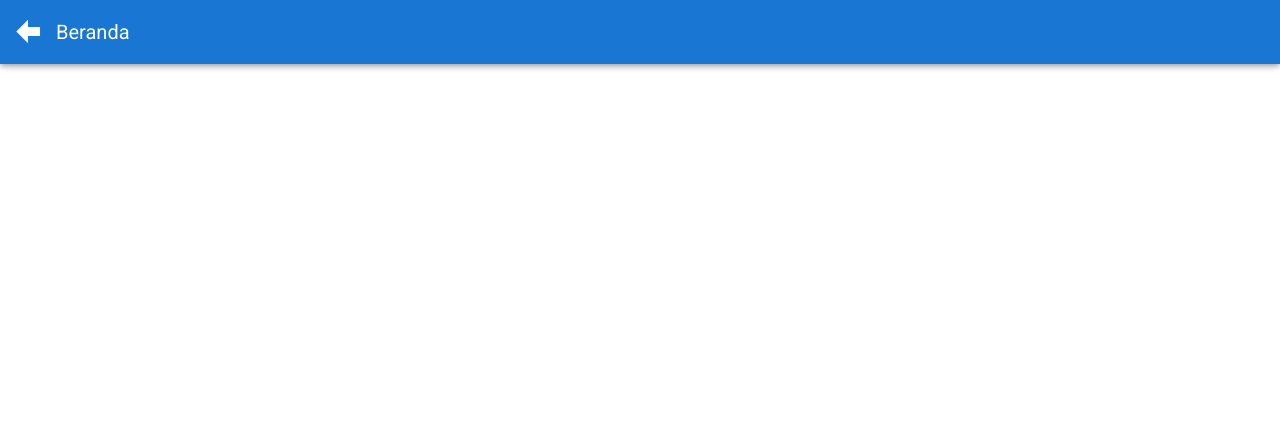
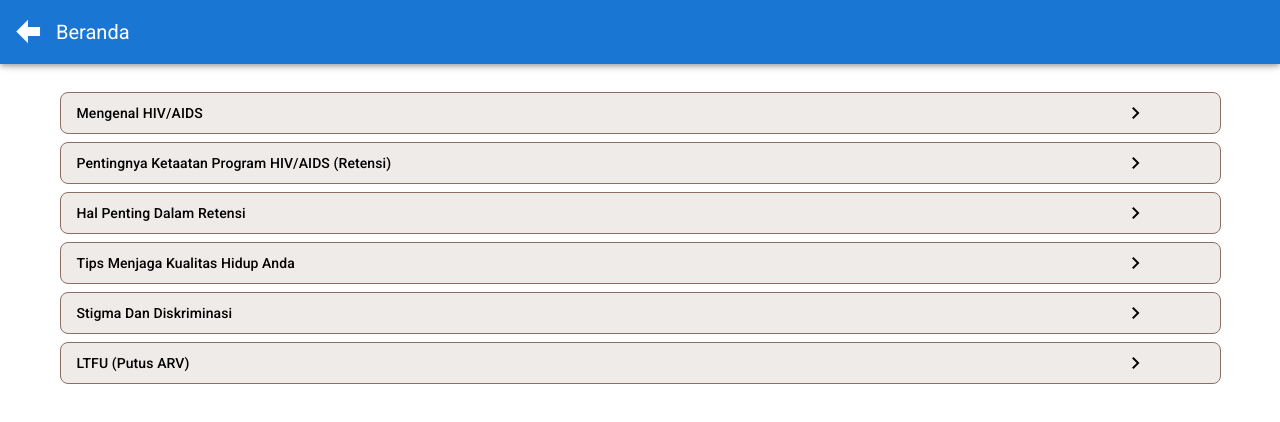
Before and after one commit to vhalegax/retensi-arv, a Nuxt app: page /informasi-hiv-aids-dan-retensi in a window 1280 px wide. Before the commit this address had no page. Shown: the top 422 px of the page. Built offline with nearby package versions, Linux system fonts and the light colour scheme.

Commit message:
feat: informasi hiv aids dan retensi

```diff
--- /dev/null
+++ b/pages/informasi-hiv-aids-dan-retensi/hal-penting-dalam-retensi.vue
@@ -0,0 +1,7 @@
+<template>
+  <v-row>
+    <v-col>
+      <h4> 1. Patuh program pengobatan ARV </h4>
+    </v-col>
+  </v-row>
+</template>
--- /dev/null
+++ b/pages/informasi-hiv-aids-dan-retensi/index.vue
@@ -0,0 +1,66 @@
+<template>
+  <div>
+    <v-list dense>
+      <v-list-item-group>
+        <v-list-item
+          v-for="(navBtn, i) in navigationButtons"
+          :key="i"
+          :style="`border: 1px solid #8D6E63 !important;`"
+          class="brown lighten-5 rounded-lg my-2"
+          nuxt
+          :to="navBtn.route"
+        >
+          <v-row align="center" class="py-1">
+            <v-col class="font-weight-medium subtitle-2 black--text">
+              {{ navBtn.title }}
+            </v-col>
+            <v-col cols="1" class="pa-1">
+              <v-icon color="black">mdi-chevron-right</v-icon>
+            </v-col>
+          </v-row>
+        </v-list-item>
+      </v-list-item-group>
+    </v-list>
+  </div>
+</template>
+
+<script>
+export default {
+  data() {
+    return {
+      navigationButtons: [
+        {
+          title: 'Mengenal HIV/AIDS',
+          icon: 'mdi-account',
+          route: 'mengenal-hiv-aids/',
+        },
+        {
+          title: 'Pentingnya Ketaatan Program HIV/AIDS (Retensi)',
+          icon: 'mdi-hospital-box',
+          route: 'pentingnya-Ketaatan-program-hiv-aids/',
+        },
+        {
+          title: 'Hal Penting Dalam Retensi',
+          icon: 'mdi-calendar-month-outline',
+          route: 'hal-penting-dalam-retensi/',
+        },
+        {
+          title: 'Tips Menjaga Kualitas Hidup Anda',
+          icon: 'mdi-alert-circle-outline',
+          route: 'tips-menjaga-kualitas-hidup-anda/',
+        },
+        {
+          title: 'Stigma Dan Diskriminasi',
+          icon: 'mdi-heart',
+          route: 'stigma-dan-diskiriminasi/',
+        },
+        {
+          title: 'LTFU (Putus ARV)',
+          icon: 'mdi-notebook-check',
+          route: 'ltfu/',
+        },
+      ],
+    }
+  },
+}
+</script>
--- /dev/null
+++ b/pages/informasi-hiv-aids-dan-retensi/ltfu.vue
@@ -0,0 +1,5 @@
+<template>
+  <v-row>
+    <v-col> Putus ARV </v-col>
+  </v-row>
+</template>
--- /dev/null
+++ b/pages/informasi-hiv-aids-dan-retensi/mengenal-hiv-aids/index.vue
@@ -0,0 +1,46 @@
+<template>
+  <div>
+    <v-list dense>
+      <v-list-item-group>
+        <v-list-item
+          v-for="(navBtn, i) in navigationButtons"
+          :key="i"
+          :style="`border: 1px solid #8D6E63 !important;`"
+          class="brown lighten-5 rounded-lg my-2"
+          nuxt
+          :to="navBtn.route"
+        >
+          <v-row align="center" class="py-1">
+            <v-col class="font-weight-medium subtitle-2 black--text">
+              {{ navBtn.title }}
+            </v-col>
+            <v-col cols="1" class="pa-1">
+              <v-icon color="black">mdi-chevron-right</v-icon>
+            </v-col>
+          </v-row>
+        </v-list-item>
+      </v-list-item-group>
+    </v-list>
+  </div>
+</template>
+
+<script>
+export default {
+  data() {
+    return {
+      navigationButtons: [
+        {
+          title: 'Pengertian HIV/AIDS',
+          icon: 'mdi-account',
+          route: 'pengertian-hiv-aids/',
+        },
+        {
+          title: 'Pencegahan, Penularan & Pengobatan HIV/AIDS',
+          icon: 'mdi-hospital-box',
+          route: 'pencegahan-penularan-dan-pengobatan-hiv-aids/',
+        },
+      ],
+    }
+  },
+}
+</script>
--- /dev/null
+++ b/pages/informasi-hiv-aids-dan-retensi/mengenal-hiv-aids/pencegahan-penularan-dan-pengobatan-hiv-aids/index.vue
@@ -0,0 +1,41 @@
+<template>
+  <div>
+    <v-list dense>
+      <v-list-item-group>
+        <v-list-item
+          v-for="(navBtn, i) in navigationButtons"
+          :key="i"
+          :style="`border: 1px solid #8D6E63 !important;`"
+          class="brown lighten-5 rounded-lg my-2"
+          nuxt
+          :to="navBtn.route"
+        >
+          <v-row align="center" class="py-1">
+            <v-col class="font-weight-medium subtitle-2 black--text">
+              {{ navBtn.title }}
+            </v-col>
+            <v-col cols="1" class="pa-1">
+              <v-icon color="black">mdi-chevron-right</v-icon>
+            </v-col>
+          </v-row>
+        </v-list-item>
+      </v-list-item-group>
+    </v-list>
+  </div>
+</template>
+
+<script>
+export default {
+  data() {
+    return {
+      navigationButtons: [
+        {
+          title: 'Info Kelengkapan Terapi ARV',
+          icon: 'mdi-account',
+          route: 'info-kelengkapan-terapi-arv/',
+        },
+      ],
+    }
+  },
+}
+</script>
--- /dev/null
+++ b/pages/informasi-hiv-aids-dan-retensi/mengenal-hiv-aids/pencegahan-penularan-dan-pengobatan-hiv-aids/info-kelengkapan-terapi-arv/index.vue
@@ -0,0 +1,46 @@
+<template>
+  <div>
+    <v-list dense>
+      <v-list-item-group>
+        <v-list-item
+          v-for="(navBtn, i) in navigationButtons"
+          :key="i"
+          :style="`border: 1px solid #8D6E63 !important;`"
+          class="brown lighten-5 rounded-lg my-2"
+          nuxt
+          :to="navBtn.route"
+        >
+          <v-row align="center" class="py-1">
+            <v-col class="font-weight-medium subtitle-2 black--text">
+              {{ navBtn.title }}
+            </v-col>
+            <v-col cols="1" class="pa-1">
+              <v-icon color="black">mdi-chevron-right</v-icon>
+            </v-col>
+          </v-row>
+        </v-list-item>
+      </v-list-item-group>
+    </v-list>
+  </div>
+</template>
+
+<script>
+export default {
+  data() {
+    return {
+      navigationButtons: [
+        {
+          title: 'Mengenal ARV',
+          icon: 'mdi-account',
+          route: 'mengenal-arv/',
+        },
+        {
+          title: 'Pentingnya Tertib Administrasi Untuk Terapi ARV',
+          icon: 'mdi-account',
+          route: 'pentingnya-tertib-administrasi-untuk-terapi-arv/',
+        },
+      ],
+    }
+  },
+}
+</script>
--- /dev/null
+++ b/pages/informasi-hiv-aids-dan-retensi/mengenal-hiv-aids/pencegahan-penularan-dan-pengobatan-hiv-aids/info-kelengkapan-terapi-arv/mengenal-arv.vue
@@ -0,0 +1,5 @@
+<template>
+  <v-row>
+    <v-col> Mengenal ARV </v-col>
+  </v-row>
+</template>
--- /dev/null
+++ b/pages/informasi-hiv-aids-dan-retensi/mengenal-hiv-aids/pencegahan-penularan-dan-pengobatan-hiv-aids/info-kelengkapan-terapi-arv/pentingnya-tertib-administrasi-untuk-terapi-arv.vue
@@ -0,0 +1,5 @@
+<template>
+  <v-row>
+    <v-col> Pentingnya tertib administrasi untuk terapi ARV </v-col>
+  </v-row>
+</template>
--- /dev/null
+++ b/pages/informasi-hiv-aids-dan-retensi/mengenal-hiv-aids/pengertian-hiv-aids.vue
@@ -0,0 +1,5 @@
+<template>
+  <v-row>
+    <v-col> Pengertian HIV/AIDS </v-col>
+  </v-row>
+</template>
--- /dev/null
+++ b/pages/informasi-hiv-aids-dan-retensi/pentingnya-Ketaatan-program-hiv-aids.vue
@@ -0,0 +1,5 @@
+<template>
+  <v-row>
+    <v-col> Pentingnya Ketaatan Program HIV/AIDS (RETENSI) </v-col>
+  </v-row>
+</template>
--- /dev/null
+++ b/pages/informasi-hiv-aids-dan-retensi/stigma-dan-diskiriminasi.vue
@@ -0,0 +1,5 @@
+<template>
+  <v-row>
+    <v-col> Stigma Dan Diskriminasi </v-col>
+  </v-row>
+</template>
--- /dev/null
+++ b/pages/informasi-hiv-aids-dan-retensi/tips-menjaga-kualitas-hidup-anda.vue
@@ -0,0 +1,34 @@
+<template>
+  <v-row>
+    <v-col class="text-justify">
+      <h4>1. Minum ARV tiap hari pada waktu dan dosis yang benar.</h4>
+      <h4>
+        2. Hindari herbal atau pengobatan alternatif lain yang belum terbukti
+        secara klinis.
+      </h4>
+      <h4>
+        3. Makan jenis makanan bergizi dan konsumsi air putih sekitar 8
+        gelas/hari.
+      </h4>
+      <h4>
+        4. Olahraga teratur sesusai kemampuan, hindari rokok, minuman keras,
+        narkoba.
+      </h4>
+      <h4>5. Berpikir positif, terbukalah tentang sakit anda ke keluarga.</h4>
+      <h4>6. Jaga kebersihan diri, atur pola hidup bersih dan sehat.</h4>
+      <h4>
+        7. Kontrol ke layanan kesehatan sesuai yang di anjurkan, rutin ambil
+        ARV, periksa fisik dan laborat.
+      </h4>
+      <h4>8. Tepis stigma dan diskirimanisi diri.</h4>
+      <h4>
+        9. Bergabunglah dengan kelompok dukungan bagi anda maupun teman
+        pendamping atau kelompok dukungan sebaya.
+      </h4>
+      <h4>
+        10. Usahakan setia dengan pasangan, hindari seks berisiko dan gunakan
+        pengaman saat melakukan hubungan seksual.
+      </h4>
+    </v-col>
+  </v-row>
+</template>
```
